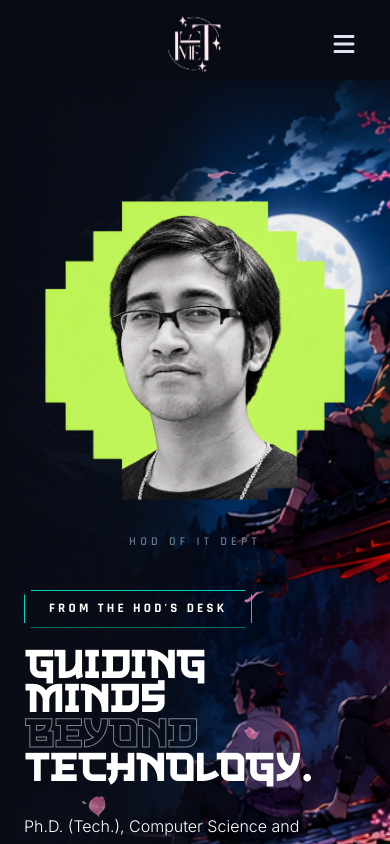
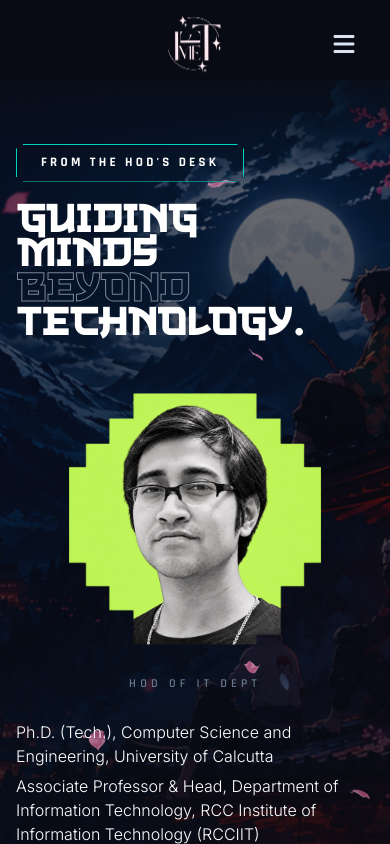
Before and after one commit to rivu851/imeet-1, a Next.js app: page /hod-desk in a window 390 px wide. Shown: the top 844 px of the page. Built offline with nearby package versions, Linux system fonts and the light colour scheme.

Commit message:
optimized hod desk

```diff
--- a/src/components/hod-desk/HodDeskPage.tsx
+++ b/src/components/hod-desk/HodDeskPage.tsx
@@ -11,7 +11,7 @@ export default function HodDeskPage() {
   return (
     <section
       id="hod-desk-page"
-      className="relative flex min-h-screen items-center overflow-hidden bg-midnight px-6 py-24 sm:px-10 md:px-16 md:py-28 lg:px-20"
+      className="relative flex min-h-screen items-center overflow-hidden bg-midnight px-4 py-16 sm:px-10 sm:py-20 md:px-16 md:py-28 lg:px-20"
       aria-label="HOD's Desk"
     >
       {/* ── Background scene: background.jpg clearly visible ─────── */}
@@ -22,12 +22,19 @@ export default function HodDeskPage() {
           className="h-full w-full object-cover object-[75%_center] opacity-95"
         />
 
-        {/* Dark gradient on the left ~55% only, fading smoothly into transparent on the right */}
+        {/* Dark gradients keep the content legible across desktop and mobile crops. */}
         <div
-          className="absolute inset-0"
+          className="absolute inset-0 hidden md:block"
           style={{
             background:
               "linear-gradient(to right, #080b14 0%, rgba(8,11,20,0.92) 32%, rgba(8,11,20,0.72) 46%, rgba(8,11,20,0.2) 56%, transparent 68%)",
+          }}
+        />
+        <div
+          className="absolute inset-0 md:hidden"
+          style={{
+            background:
+              "linear-gradient(to bottom, rgba(8,11,20,0.55) 0%, rgba(8,11,20,0.72) 35%, #080b14 100%)",
           }}
         />
 
@@ -47,10 +54,30 @@ export default function HodDeskPage() {
       <div className={GRAIN} />
 
       {/* ── Main content grid: max-w-1440, vertically centered ───── */}
-      <div className="relative z-20 mx-auto grid w-full max-w-[1440px] grid-cols-1 items-center gap-10 lg:grid-cols-12 lg:gap-14 xl:gap-16">
+      <div className="relative z-20 mx-auto grid w-full max-w-[1440px] grid-cols-1 items-center gap-7 md:gap-10 lg:grid-cols-12 lg:gap-14 xl:gap-16">
+        {/* The title leads on mobile; desktop places it beside the portrait. */}
+        <div className="flex flex-col gap-6 lg:col-span-7 lg:col-start-1 lg:row-start-1 lg:gap-7">
+          <div className="js-reveal [&.is-in]:animate-reveal flex items-center">
+            <span
+              className={`inline-flex items-center border border-tag-cyan px-6 py-2 font-nav text-[13px] font-bold uppercase tracking-[0.25em] text-white md:text-[14px] ${TAG_CLIP}`}
+            >
+              From the HOD&apos;s Desk
+            </span>
+          </div>
 
-        {/* ── RIGHT COLUMN — photo frame (centered against text) ──── */}
-        <div className="order-first flex flex-col items-center justify-center lg:order-last lg:col-span-5">
+          <h1 className="js-reveal [&.is-in]:animate-reveal font-display text-[clamp(2.35rem,3.8vw,4.5rem)] uppercase leading-[0.92] text-white">
+            GUIDING
+            <br />
+            MINDS
+            <br />
+            <span className={TEXT_OUTLINE}>BEYOND</span>
+            <br />
+            TECHNOLOGY.
+          </h1>
+        </div>
+
+        {/* ── Portrait: second on mobile, right column on desktop ─── */}
+        <div className="flex flex-col items-center justify-center lg:col-span-5 lg:col-start-8 lg:row-span-2 lg:row-start-1">
           <div className="js-reveal [&.is-in]:animate-reveal flex flex-col items-center">
             <HodPhoto />
 
@@ -61,30 +88,9 @@ export default function HodDeskPage() {
           </div>
         </div>
 
-        {/* ── LEFT COLUMN — text content ─────────────────────────── */}
-        <div className="flex flex-col gap-6 lg:col-span-7 lg:gap-7">
-
-          {/* 1. Stepped tag outline */}
-          <div className="js-reveal [&.is-in]:animate-reveal flex items-center">
-            <span
-              className={`inline-flex items-center border border-tag-cyan px-6 py-2 font-nav text-[13px] font-bold uppercase tracking-[0.25em] text-white md:text-[14px] ${TAG_CLIP}`}
-            >
-              From the HOD&apos;s Desk
-            </span>
-          </div>
-
-          {/* 2. Heading: clamped to ~45% width, tight leading, hollow BEYOND */}
-          <h1 className="js-reveal [&.is-in]:animate-reveal font-display text-[clamp(2.35rem,3.8vw,4.5rem)] uppercase leading-[0.92] text-white">
-            GUIDING
-            <br />
-            MINDS
-            <br />
-            <span className={TEXT_OUTLINE}>BEYOND</span>
-            <br />
-            TECHNOLOGY.
-          </h1>
-
-          {/* 3. Credentials: white text, ~18px, line-height ~1.5 */}
+        {/* ── Body content: third on mobile, below the title on desktop ─ */}
+        <div className="flex flex-col gap-6 lg:col-span-7 lg:col-start-1 lg:row-start-2 lg:gap-7">
+          {/* Credentials */}
           <div className="js-reveal [&.is-in]:animate-reveal space-y-1.5 text-base font-light leading-[1.5] text-white md:text-[18px]">
             <p>
               Ph.D. (Tech.), Computer Science and Engineering,
@@ -98,14 +104,12 @@ export default function HodDeskPage() {
             </p>
           </div>
 
-          {/* 4. Bio paragraph: white text, ~18px, line-height ~1.5 */}
           <p className="js-reveal [&.is-in]:animate-reveal max-w-xl text-base font-light leading-[1.5] text-white md:text-[18px]">
             Dr. Soumyadip Dhar leads the Department of Information Technology,
             fostering academic excellence, innovation, and practical learning to
             prepare students for the evolving world of technology.
           </p>
 
-          {/* 5. Quote block: red quote icon, vertical line, Feynman quote */}
           <div className="js-reveal [&.is-in]:animate-reveal flex gap-4 border-l-2 border-vermilion pl-5">
             <div className="flex flex-col gap-2.5">
               <i
--- a/src/components/hod-desk/HodPhoto.tsx
+++ b/src/components/hod-desk/HodPhoto.tsx
@@ -7,7 +7,7 @@ export default function HodPhoto() {
       alt="Dr. Soumyadip Dhar, Head of the Department of Information Technology"
       width={768}
       height={768}
-      className="h-auto w-[min(100%,42rem)] object-contain sm:w-[min(100%,46rem)] lg:w-[min(48vw,48rem)]"
+      className="h-auto w-[min(100%,18rem)] object-contain sm:w-[min(100%,24rem)] lg:w-[min(48vw,48rem)]"
     />
   );
 }
```
